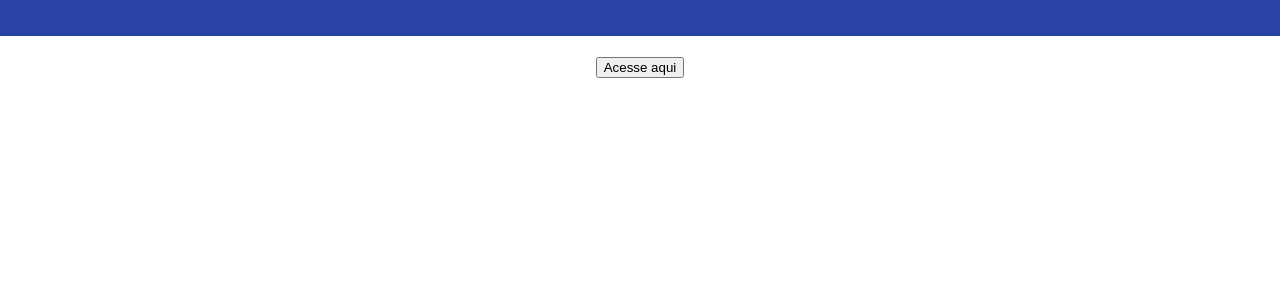
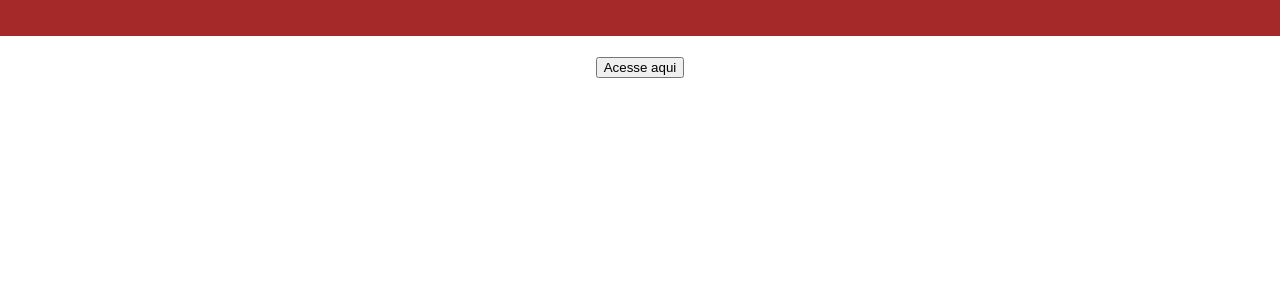
Before and after one commit to jullianamartins/QASolidarioPercy, a React (Create React App) app: page / in a window 1280 px wide. Shown: the top 300 px of the page. Built offline with nearby package versions, Linux system fonts and the light colour scheme.

Commit message:
mudei a cor do header para vermelho

```diff
--- a/src/App.css
+++ b/src/App.css
@@ -1,5 +1,5 @@
 .header {
-  background-color: rgb(41, 66, 166);
+  background-color: rgb(166, 41, 41);
   color: white;
   padding: 10px;
   text-align: center;
```
